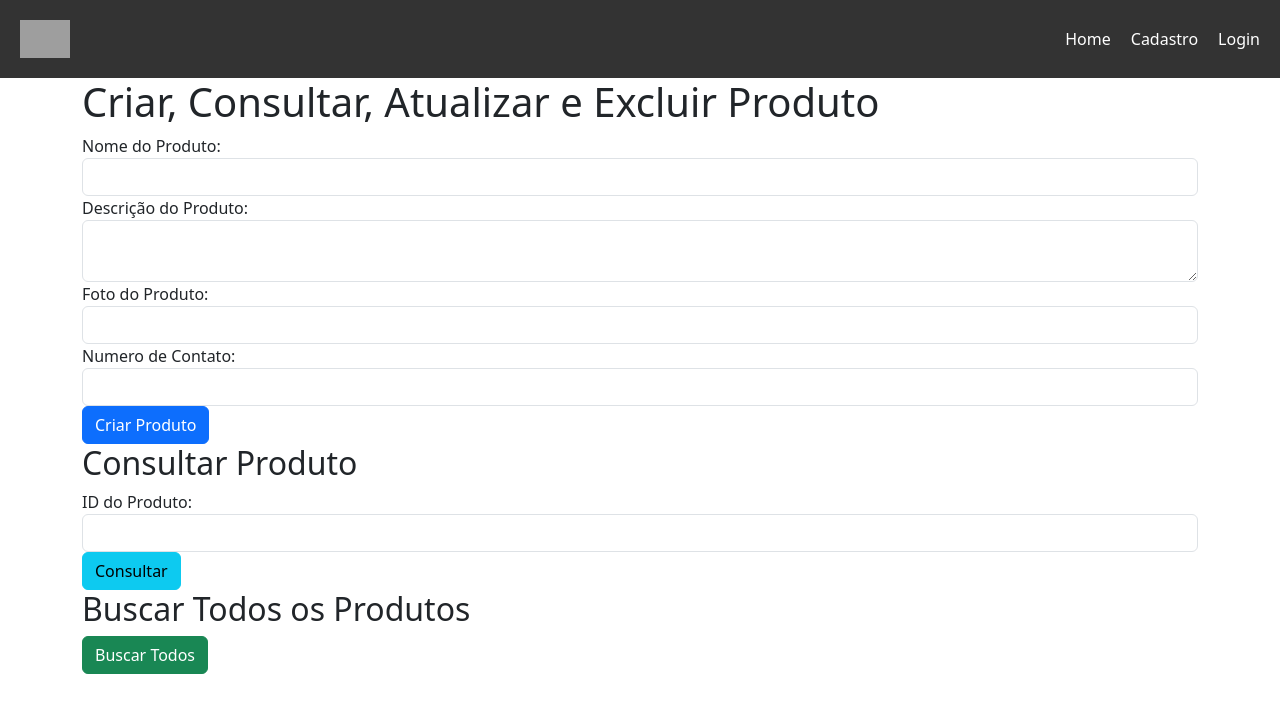
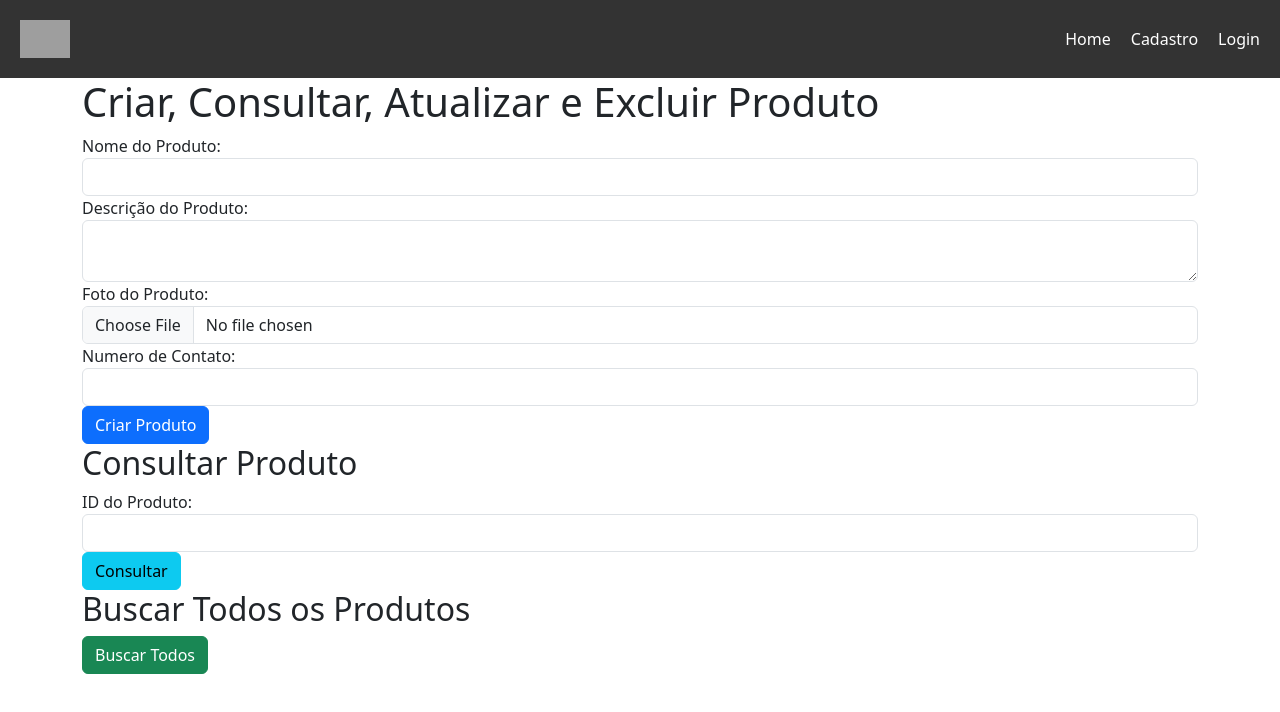
Before and after one commit to patinhaas/project, a React (Create React App) app in the folder front-end/patinhas/: page /homeuser in a window 1280 px wide. Shown: the top 712 px of the page. Built offline with nearby package versions, Linux system fonts and the light colour scheme; sample sign-in values are in the browser's storage; grey boxes are pictures that could not be loaded.

Commit message:
ajustes campo imagem

```diff
--- a/front-end/patinhas/src/components/Home.js
+++ b/front-end/patinhas/src/components/Home.js
@@ -44,9 +44,6 @@ function Home() {
   return (
     <div>
       <h1>Home</h1>
-      <Link to="/cadastro">Cadastro</Link>
-      <Link to="/login">Login</Link>
-
       <form onSubmit={handleFilterSubmit}>
         <label htmlFor="date">Data:</label>
         <input type="date" id="date" name="date" value={filterCriteria.date} onChange={handleFilterChange} />
--- a/front-end/patinhas/src/components/HomeUser.js
+++ b/front-end/patinhas/src/components/HomeUser.js
@@ -7,7 +7,7 @@ export default class HomeUser extends Component {
     super(props);
     this.state = {
       name: '',
-      photoUrl: '',
+      photoUrl: null,
       description: '',
       contactNumber: '',
       productId: '',
@@ -92,7 +92,7 @@ export default class HomeUser extends Component {
             </div>
             <div className="form-group">
               <label>Foto do Produto:</label>
-              <input type="text" className="form-control" name="photoUrl" value={photoUrl} onChange={this.handleChange} required />
+              <input type="file" accept="image/*" className="form-control" onChange={this.handleFileChange} required />
             </div>
             <div className="form-group">
               <label>Numero de Contato:</label>
@@ -173,7 +173,7 @@ export default class HomeUser extends Component {
                 </div>
                 <div className="form-group">
                   <label>Foto do Produto:</label>
-                  <input type="text" className="form-control" name="photoUrl" value={photoUrl} onChange={this.handleChange} required />
+                  <input type="file" accept="image/*" className="form-control" onChange={this.handleFileChange} required />
                 </div>
                 <div className="form-group">
                   <label>Numero de Contato:</label>
```
